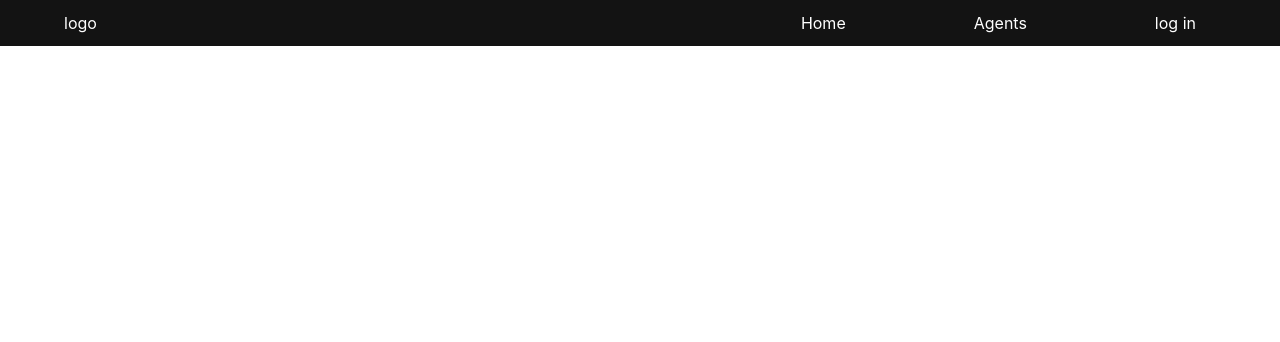
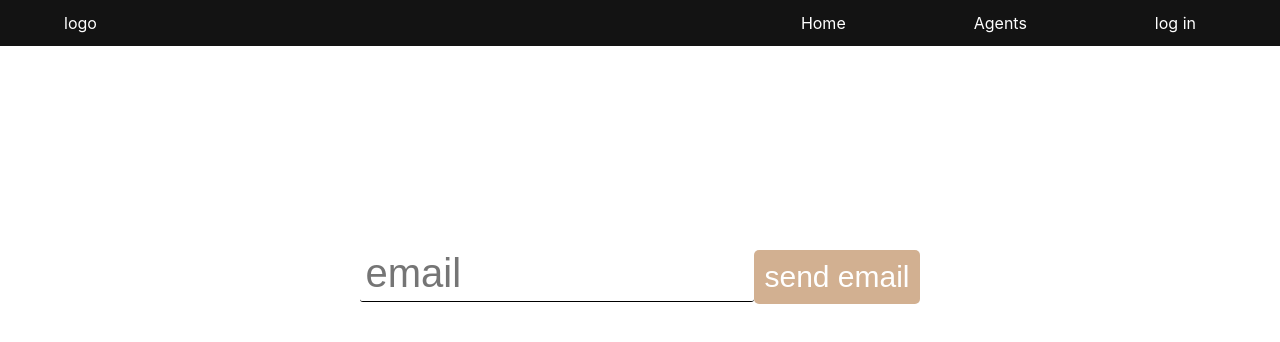
Before and after one commit to MP-Project-Dorrah/client, a React (Create React App) app: page /forgetPassword in a window 1280 px wide. Shown: the top 342 px of the page. Built offline with nearby package versions, Linux system fonts and the light colour scheme.

Commit message:
forget pass component

```diff
--- a/src/App.js
+++ b/src/App.js
@@ -3,6 +3,7 @@ import Header from "./components/header/header";
 import { Route, Routes } from "react-router-dom";
 import Signup from "./components/signup/signup";
 import Login from "./components/logIn/login";
+import Forget from "./components/forget/forget";
 
 function App() {
   return (
@@ -11,6 +12,7 @@ function App() {
       <Routes>
         <Route exact path="/log" element={<Signup />} />
         <Route exact path="/logIn" element={<Login />} />
+        <Route exact path="/forgetPassword" element={<Forget />} />
         {/* <Route path="*" element={<Notfound />} /> */}
       </Routes>
     </div>
--- /dev/null
+++ b/src/components/forget/forget.js
@@ -0,0 +1,49 @@
+import React, { useState } from "react";
+import axios from "axios";
+import { useNavigate } from "react-router-dom";
+import "./style.css";
+import Stack from "@mui/material/Stack";
+import CircularProgress from "@mui/material/CircularProgress";
+
+const Forget = () => {
+  let navigate = useNavigate();
+
+  const [email, setEmail] = useState(""); //email or user
+  const [message, setMessage] = useState("");
+
+  const restPass = async () => {
+    setMessage(
+      <Stack sx={{ color: "grey.500" }} spacing={2} direction="row">
+        <CircularProgress color="inherit" />
+      </Stack>
+    ); //Progress indicators
+    const result = await axios.put(
+      `${process.env.REACT_APP_BASE_URL}/user/forgetPassword`,
+      { email }
+    );
+    if (result.status === 200) {
+      //pass
+      navigate(`/resetPassword`);
+    } else {
+      setMessage(result.data);
+    }
+  };
+  return (
+    <div className="forgett">
+      <input
+        className="forgetInput"
+        type="text"
+        placeholder="email"
+        onChange={(e) => {
+          setEmail(e.target.value);
+        }}
+      />
+      <button className="forgetBtn" onClick={restPass}>
+        send email
+      </button>
+      <div className="message">{message}</div>
+    </div>
+  );
+};
+
+export default Forget;
--- /dev/null
+++ b/src/components/forget/style.css
@@ -0,0 +1,34 @@
+.forgetInput {
+  border-style: none;
+  padding: 5px;
+  font-size: 40px;
+  width: 30%;
+  border-radius: 3px;
+  margin-top: 200px;
+  border-bottom: 0.5px solid rgb(0, 0, 0);
+  color: rgb(0, 0, 0);
+  background-color: rgba(255, 255, 255, 0.397);
+}
+
+.forgetBtn {
+  margin-top: 30px;
+  border-style: none;
+  background-color: rgba(192, 146, 102, 0.719);
+  color: white;
+  padding: 10px;
+  font-size: 30px;
+  border-radius: 5px;
+  margin-bottom: 10px;
+  transition: 0.5s ease;
+}
+.forgetBtn:hover {
+  transform: scale(1.25) perspective(1px);
+  cursor: pointer;
+}
+.forgett {
+text-align: center;
+}
+.message{
+  display: flex;
+  justify-content: center;
+}
--- a/src/components/logIn/login.js
+++ b/src/components/logIn/login.js
@@ -5,6 +5,8 @@ import "./style.css";
 import { BsFillArrowRightCircleFill } from "react-icons/bs";
 import { logIn } from "../../reducers/login";
 import { useDispatch } from "react-redux";
+import Stack from "@mui/material/Stack";
+import CircularProgress from "@mui/material/CircularProgress";
 
 const Login = () => {
   let navigate = useNavigate();
@@ -14,6 +16,11 @@ const Login = () => {
   const [message, setMessage] = useState("");
 
   const getUser = async () => {
+    setMessage(
+      <Stack sx={{ color: "grey.500" }} spacing={2} direction="row">
+        <CircularProgress color="inherit" />
+      </Stack>
+    ); //Progress indicators
     const users = await axios.post(
       `${process.env.REACT_APP_BASE_URL}/user/log`,
       { input: email, password }
```
Also changed, not shown: src/App.css (line endings or trailing spaces).
